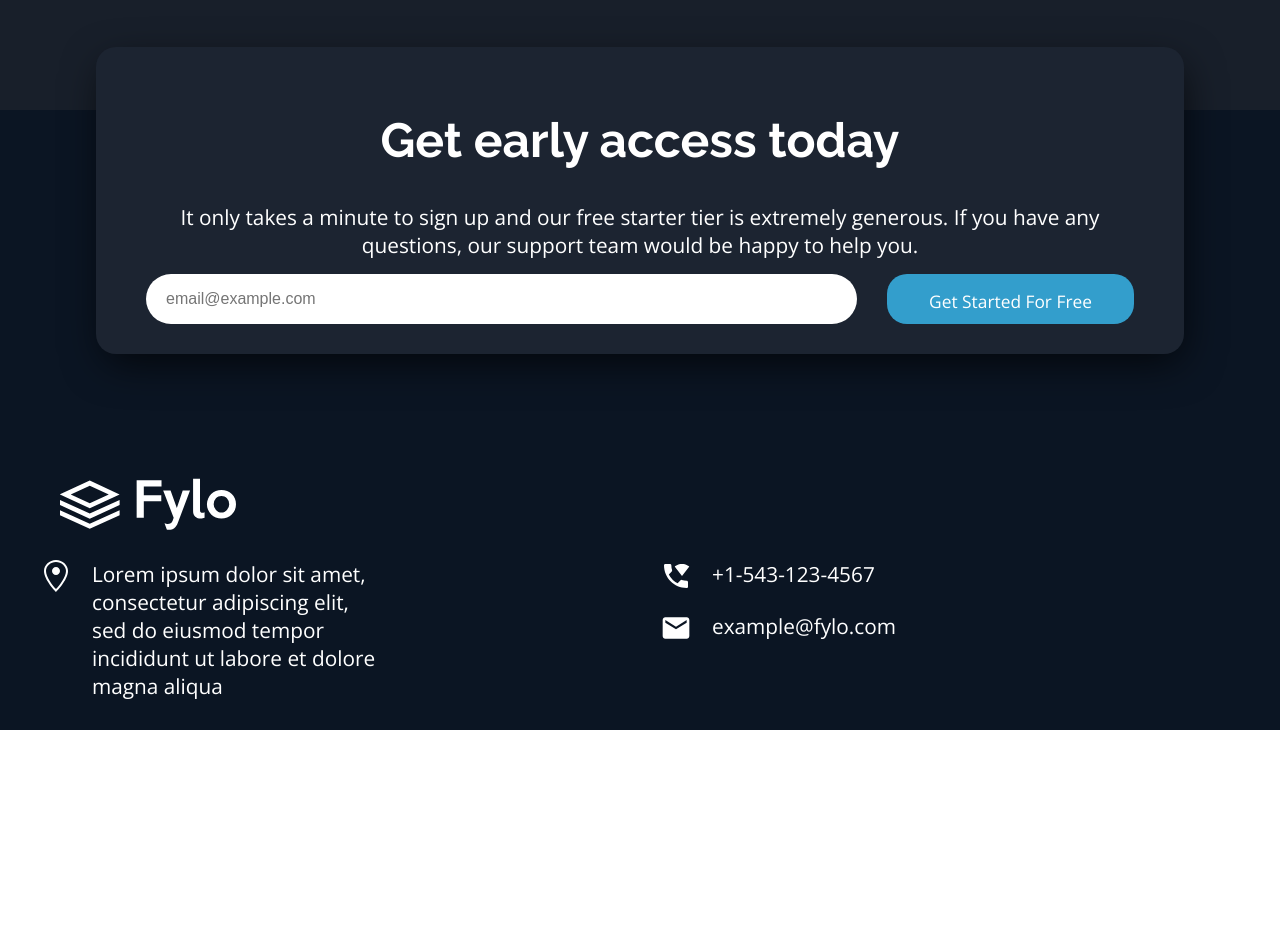
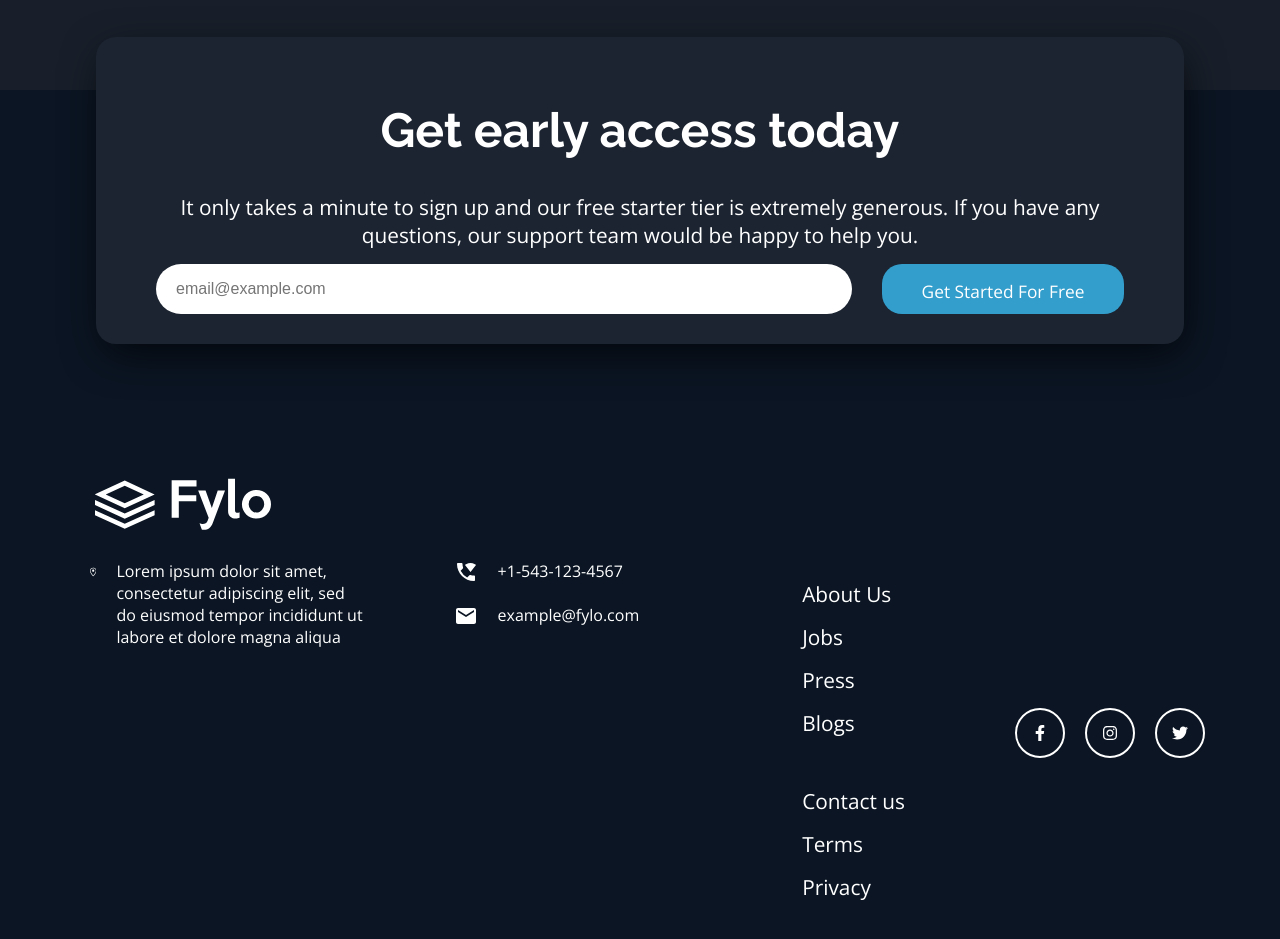
Before and after one commit to EvandroRodCoelho/Flyo, a React (Vite) app: page / in a window 1280 px wide. Shown: the part 2600-3539 px from the top of the page. Before the commit the page ends 3330 px from the top, so only its background shows below. Built offline with nearby package versions, Linux system fonts and the light colour scheme.

Commit message:
Updating Project

```diff
--- a/src/Feature/Footer/Contacts/index.tsx
+++ b/src/Feature/Footer/Contacts/index.tsx
@@ -2,9 +2,7 @@ import * as C from "./styles"
 
 import { GoLocation } from "react-icons/go"; //Location icon
 import { MdWifiCalling, MdEmail } from "react-icons/md" //Telephone Email
-import { FaFacebookF, FaTwitter, FaInstagram } from "react-icons/fa" // social
 import { Contact } from "../../../components/Contact";
-
 export const Contacts = () => {
     let Text = `
     Lorem ipsum dolor sit amet, consectetur adipiscing elit, sed do eiusmod tempor incididunt ut labore et
--- a/src/Feature/Footer/Contacts/styles.ts
+++ b/src/Feature/Footer/Contacts/styles.ts
@@ -1,8 +1,9 @@
 import styled from "styled-components";
 
 export const Container = styled.div`
-    width: 100%;
+    width: 60%;
     margin-top: 20px;
+    text-align: left;
     div{
         svg{
             font-size: 1.5rem;
@@ -11,12 +12,15 @@ export const Container = styled.div`
     @media (min-width: 700px) {
         display: flex;
         div{
-            flex: 0.5;
+           flex: 1;
+           gap: 20px;
+           margin-left: 25px;
             svg{
-                font-size: 2rem;
+                font-size: 1.5rem;
             }
             p{
-                width: 50%;
+                font-size: 1rem;
+
             }
         }
     }
--- /dev/null
+++ b/src/Feature/Footer/Links/index.tsx
@@ -0,0 +1,34 @@
+import { Text } from "../../../components/Text"
+import * as C from "./styles"
+export const Links = () => {
+
+    return (
+        <C.Container>
+            <div>
+                <a href="#">
+                    <Text content="About Us" Padding={false} />
+                </a>
+                <a href="#">
+                    <Text content="Jobs" Padding={false} />
+                </a>
+                <a href="#">
+                    <Text content="Press" Padding={false} />
+                </a>
+                <a href="#">
+                    <Text content="Blogs" Padding={false} />
+                </a>
+            </div>
+            <div>
+                <a href="#">
+                    <Text content="Contact us" Padding={false} />
+                </a>
+                <a href="#">
+                    <Text content="Terms" Padding={false} />
+                </a>
+                <a href="#">
+                    <Text content="Privacy" Padding={false} />
+                </a>
+            </div>
+        </C.Container>
+    )
+}
--- /dev/null
+++ b/src/Feature/Footer/Links/styles.ts
@@ -0,0 +1,10 @@
+import styled from "styled-components";
+
+export const Container = styled.nav`
+
+    div{
+        margin-top: 50px;
+        padding: 0 20px;
+    }
+
+`
--- /dev/null
+++ b/src/Feature/Footer/SocialMedia/index.tsx
@@ -0,0 +1,18 @@
+import { FaFacebookF, FaTwitter, FaInstagram } from "react-icons/fa" // social xxx
+import * as C from "./styles"
+export const SocialMedia = () => {
+
+    return (
+        <C.Container>
+            <C.Social>
+                <FaFacebookF />
+            </C.Social>
+            <C.Social>
+                <FaInstagram />
+            </C.Social>
+            <C.Social>
+                <FaTwitter />
+            </C.Social>
+        </C.Container>
+    )
+}
--- /dev/null
+++ b/src/Feature/Footer/SocialMedia/styles.ts
@@ -0,0 +1,29 @@
+import styled from "styled-components";
+export const Container = styled.div`
+    display: flex;
+    align-items: center;
+    justify-content: center;
+    gap: 20px;
+    margin-top: 20px;
+    max-width: 300px;
+`
+export const Social = styled.div`
+    max-width: 50px;
+    height: 50px;
+    border: 2px solid #fff;
+    border-radius: 50%;
+    display: flex;
+    align-items: center;
+    justify-content: center;
+    gap: 20px;
+    cursor: pointer;
+    & , svg{
+        transition: all .2s;
+    }
+    &:hover{
+        border: 2px solid #339ecc;
+        svg{
+            color:#339ecc;
+        }
+    }
+`
--- a/src/Feature/Main/SingUp/styles.ts
+++ b/src/Feature/Main/SingUp/styles.ts
@@ -13,11 +13,11 @@ export const Container = styled.section`
 `
 
 export const SingUpDiv = styled.div`
-    width: 90%;
+    width: 100%;
     background-color: hsl(217, 28%, 15%);
     box-shadow: 3px 13px 41px -6px rgba(0,0,0,0.75);
     text-align: center;
-    padding: 30px 50px;
+    padding: 30px 60px;
     position: absolute;
     transform: translateY(150px);
     z-index: 100;
--- a/src/Layout/Footer/index.tsx
+++ b/src/Layout/Footer/index.tsx
@@ -1,14 +1,22 @@
 import * as C from "./styles"
 import Logo from "../../assets/images/logo.svg";
 import { Contacts } from "../../Feature/Footer/Contacts";
+import { Links } from "../../Feature/Footer/Links";
+import { SocialMedia } from "../../Feature/Footer/SocialMedia";
+
 export const Footer = () => {
 
     return (
         <C.Container>
+
             <C.ContainerImg>
                 <img src={Logo} alt="Logo" />
             </C.ContainerImg>
-            <Contacts />
+            <C.Links>
+                <Contacts />
+                <Links />
+                <SocialMedia />
+            </C.Links>
         </C.Container>
     )
 }
--- a/src/Layout/Footer/styles.ts
+++ b/src/Layout/Footer/styles.ts
@@ -4,9 +4,9 @@ export const Container = styled.footer`
     background-color:pink;
     width: 100%;
     position: relative;
-    margin-top: 0;
-    padding: 20px;
+    padding: 40px 20px;
     background-color: #0b1523;
+
     div{
         svg{
             color: #fff;
@@ -19,5 +19,27 @@ export const ContainerImg = styled.div`
     display: flex;
     align-items: flex-end;
     justify-content:flex-start;
-    padding:0 40px;
+    padding:0 20px;
+    @media (min-width: 700px){
+        height: 25vh;
+    }
+    @media (min-width: 1000px){
+        height: 50vh;
+        img{
+            margin-left: 55px;
+        }
+    }
 `
+export const Links = styled.div`
+    a{
+        text-decoration: none;
+    }
+    display: block;
+    @media (min-width: 1000px) {
+        display: flex;
+        gap: 20px;
+        div{
+            flex: 50%;
+        }
+    }
+`
--- a/src/Layout/Main/styles.ts
+++ b/src/Layout/Main/styles.ts
@@ -4,7 +4,7 @@ import bgDesktop from "../../assets/images/bg-curvy-desktop.svg"
 export const Container = styled.main`
     max-width: 100vw;
     width: 100%;
-    padding: 30px;
+    padding: 20px;
     background-color: hsl(218, 28%, 13%);
 
     `
--- a/src/components/Contact/styles.ts
+++ b/src/components/Contact/styles.ts
@@ -13,5 +13,4 @@ export const Container = styled.div`
 `
 export const Text = styled.p`
     color: #fff;
-
 `
```
